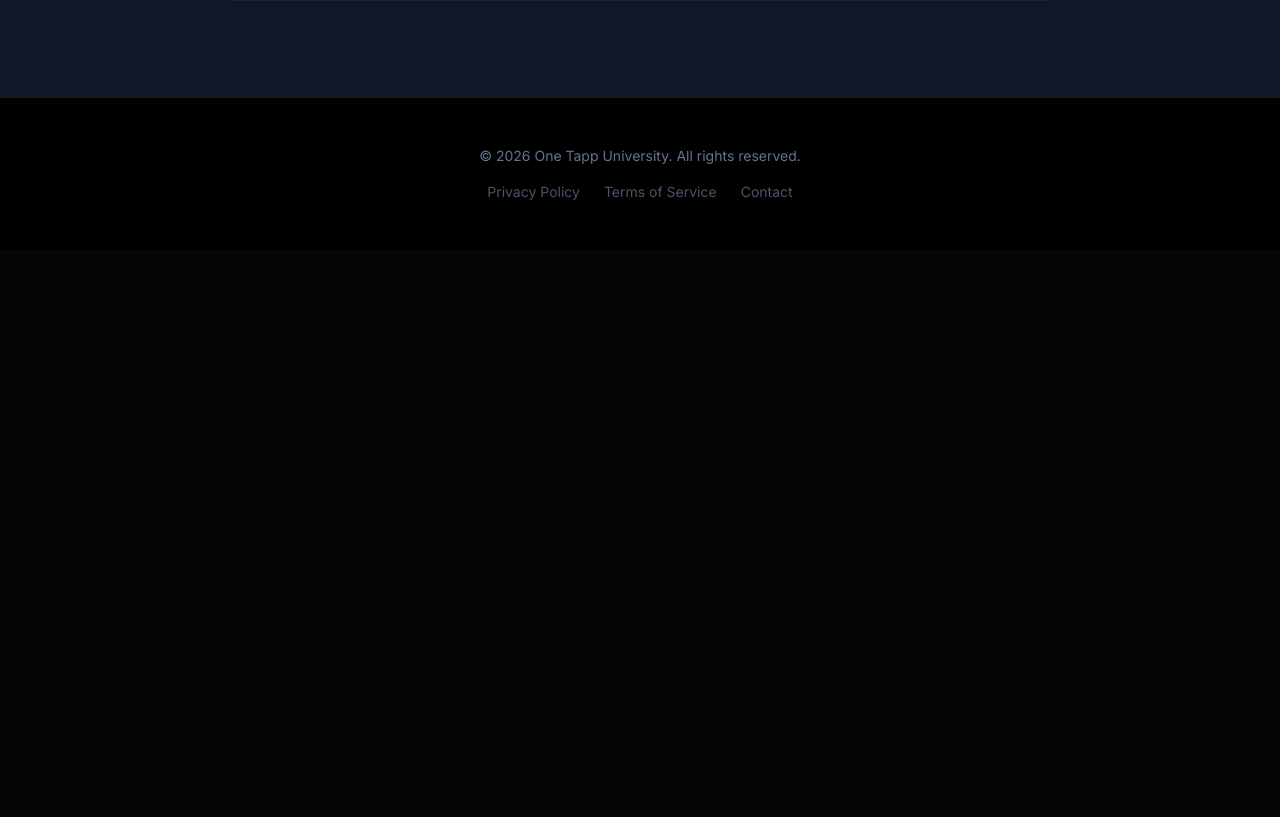
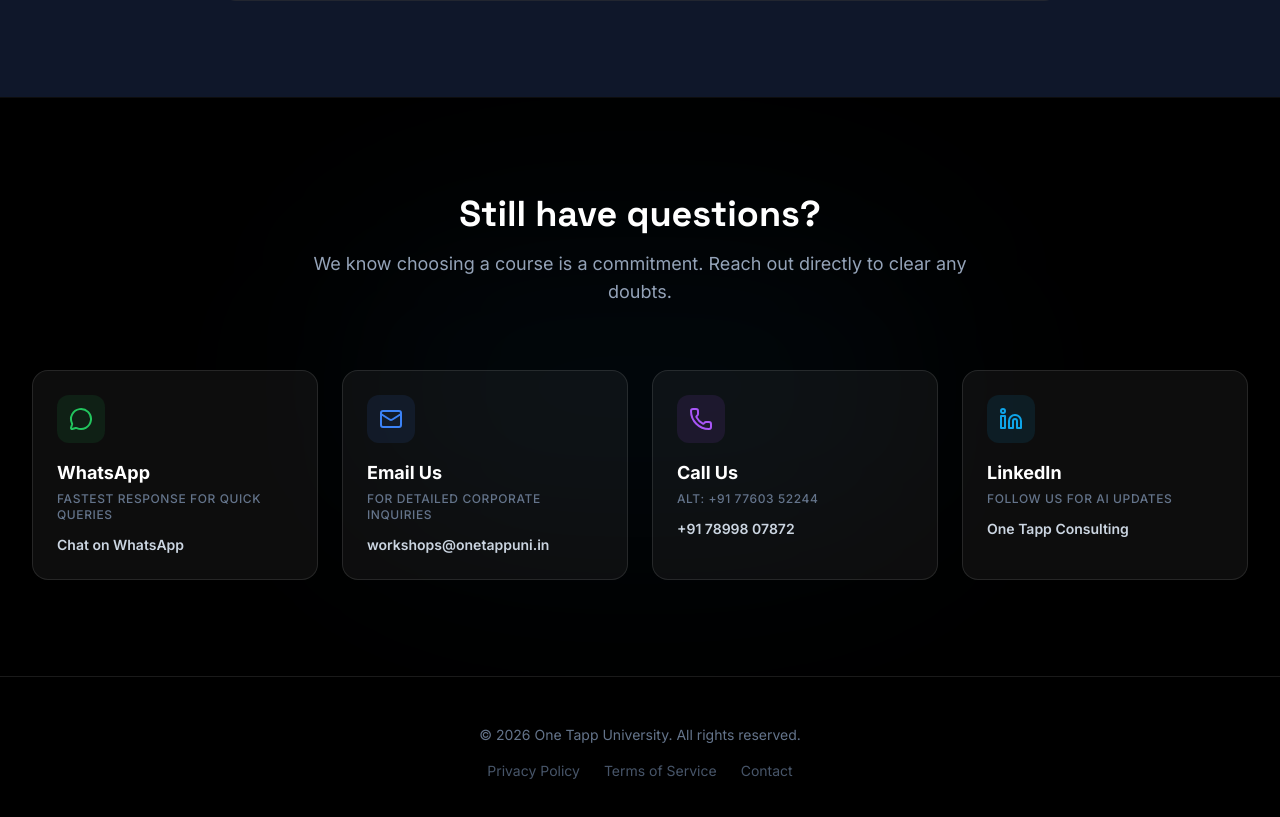
Before and after one commit to guyonhisowntrip/Skillr, a React (Vite) app: page /ai-for-smbs in a window 1280 px wide. Shown: the part 10073-10890 px from the top of the page. Before the commit the page ends 10323 px from the top, so only its background shows below. Built offline with nearby package versions, Linux system fonts and the light colour scheme.

Commit message:
Final set of changes: Update contact details and other components

```diff
--- a/components/Contact.tsx
+++ b/components/Contact.tsx
@@ -16,9 +16,9 @@ export const Contact: React.FC = () => {
     {
       icon: Mail,
       title: "Email Us",
-      value: "info.otu@onetapp.in",
+      value: "workshops@onetappuni.in",
       sub: "For detailed corporate inquiries",
-      href: "mailto:info.otu@onetapp.in",
+      href: "mailto:workshops@onetappuni.in",
       color: "text-blue-500",
       bg: "bg-blue-500/10",
       borderColor: "hover:border-blue-500/30"
--- a/components/FAQ.tsx
+++ b/components/FAQ.tsx
@@ -167,11 +167,6 @@ const faqs: FAQItem[] = [
   },
   {
     category: 'Projects',
-    q: "Is there a certificate at the end?",
-    a: "No formal certification. The primary outcome is what you build, not a credential. You’ll leave with a real project, reusable workflows, and practical confidence — which is far more valuable in practice."
-  },
-  {
-    category: 'Projects',
     q: "Will my project be showcased publicly?",
     a: "Selected projects may be showcased as examples for future cohorts or case studies based on practical value and clarity. This is optional; there is no pressure to participate in public showcases."
   },
--- a/components/Footer.tsx
+++ b/components/Footer.tsx
@@ -10,7 +10,7 @@ export const Footer: React.FC = () => {
         <div className="mt-4 flex justify-center gap-6 text-sm text-slate-600">
           <a href="#" className="hover:text-slate-400 transition-colors">Privacy Policy</a>
           <a href="#" className="hover:text-slate-400 transition-colors">Terms of Service</a>
-          <a href="mailto:info.otu@onetapp.in" className="hover:text-slate-400 transition-colors">Contact</a>
+          <a href="mailto:workshops@onetappuni.in" className="hover:text-slate-400 transition-colors">Contact</a>
         </div>
       </div>
     </footer>
--- a/components/Hero.tsx
+++ b/components/Hero.tsx
@@ -139,7 +139,7 @@ export const Hero: React.FC<HeroProps> = ({ onRegister }) => {
               <span className="animate-ping absolute inline-flex h-full w-full rounded-full bg-brand-400 opacity-75"></span>
               <span className="relative inline-flex rounded-full h-2 w-2 bg-brand-500"></span>
             </span>
-            Next Cohort: Jan 17th & 18th | Limited Spots
+            Next Cohort: Jan 24 & 25 | Limited Spots
           </div>
 
           <h1 className="text-5xl md:text-7xl lg:text-8xl font-display font-bold tracking-tight mb-6 leading-tight">
--- a/components/Pricing.tsx
+++ b/components/Pricing.tsx
@@ -143,7 +143,7 @@ export const Pricing: React.FC<PricingProps> = ({ onRegister }) => {
 
         <div className="mt-12 text-center">
             <p className="text-sm text-slate-500">
-                Prices exclusive of GST. Need a custom enterprise plan? <a href="mailto:info.otu@onetapp.in" className="text-slate-400 underline hover:text-white">Contact Sales</a>
+                Prices exclusive of taxes. Need a custom enterprise plan? <a href="mailto:workshops@onetappuni.in" className="text-slate-400 underline hover:text-white">Contact Sales</a>
             </p>
         </div>
       </div>
--- a/components/RegistrationModal.tsx
+++ b/components/RegistrationModal.tsx
@@ -37,7 +37,6 @@ interface CohortOption {
 }
 
 const COHORTS: CohortOption[] = [
-  { id: 'batch_jan17', dates: 'Jan 17 & 18', label: 'Filling Fast 🔥', sub: 'Sat & Sun' },
   { id: 'batch_jan24', dates: 'Jan 24 & 25', sub: 'Sat & Sun' },
   { id: 'batch_jan31', dates: 'Jan 31 & Feb 1', sub: 'Sat & Sun' },
 ];
@@ -309,7 +308,7 @@ export const RegistrationModal: React.FC<RegistrationModalProps> = ({ isOpen, on
 
             {/* Cohort Selection */}
             <div className="space-y-3" id="field-cohortId">
-              <label className="block text-sm font-semibold text-slate-700">Select Cohort Date</label>
+              <label className="block text-sm font-semibold text-slate-700">Preferred Cohort Date</label>
               <div className="grid grid-cols-1 sm:grid-cols-3 gap-3">
                 {COHORTS.map((cohort) => (
                   <button
--- a/pages/SMBLanding.tsx
+++ b/pages/SMBLanding.tsx
@@ -12,6 +12,7 @@ import { Testimonials } from '../components/Testimonials';
 import { FAQSMB } from '../components/FAQSMB';
 import { Footer } from '../components/Footer';
 import { RegistrationModalSMB } from '../components/RegistrationModalSMB';
+import {Contact} from '../components/Contact'; //@cursor:  add contact component
 
 export const SMBLanding: React.FC = () => {
   const [isModalOpen, setIsModalOpen] = useState(false);
@@ -39,6 +40,7 @@ export const SMBLanding: React.FC = () => {
         <TrainerSection />
         <Testimonials />
         <FAQSMB />
+        <Contact />
       </main>
       <Footer />
     </div>
```
